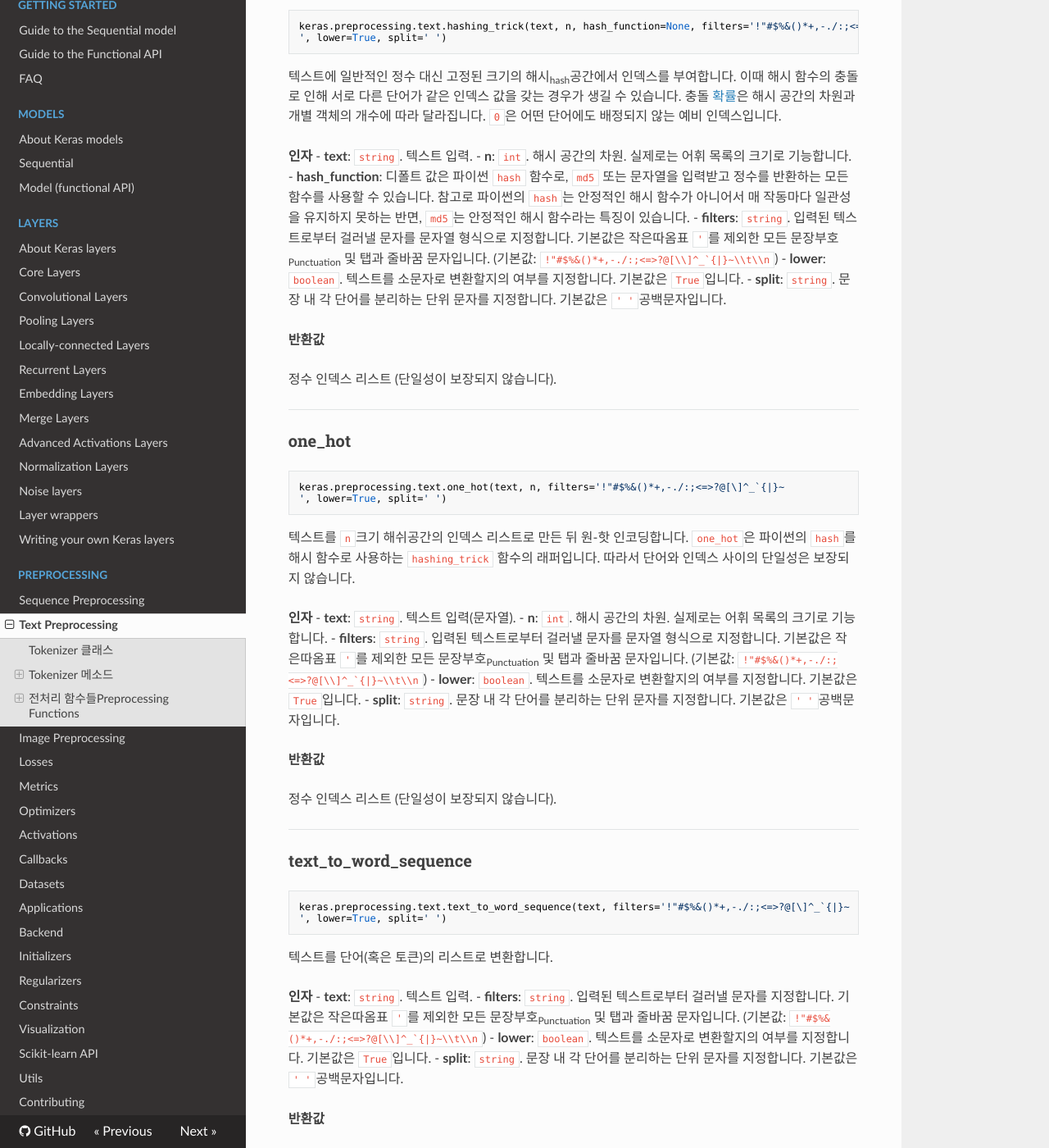
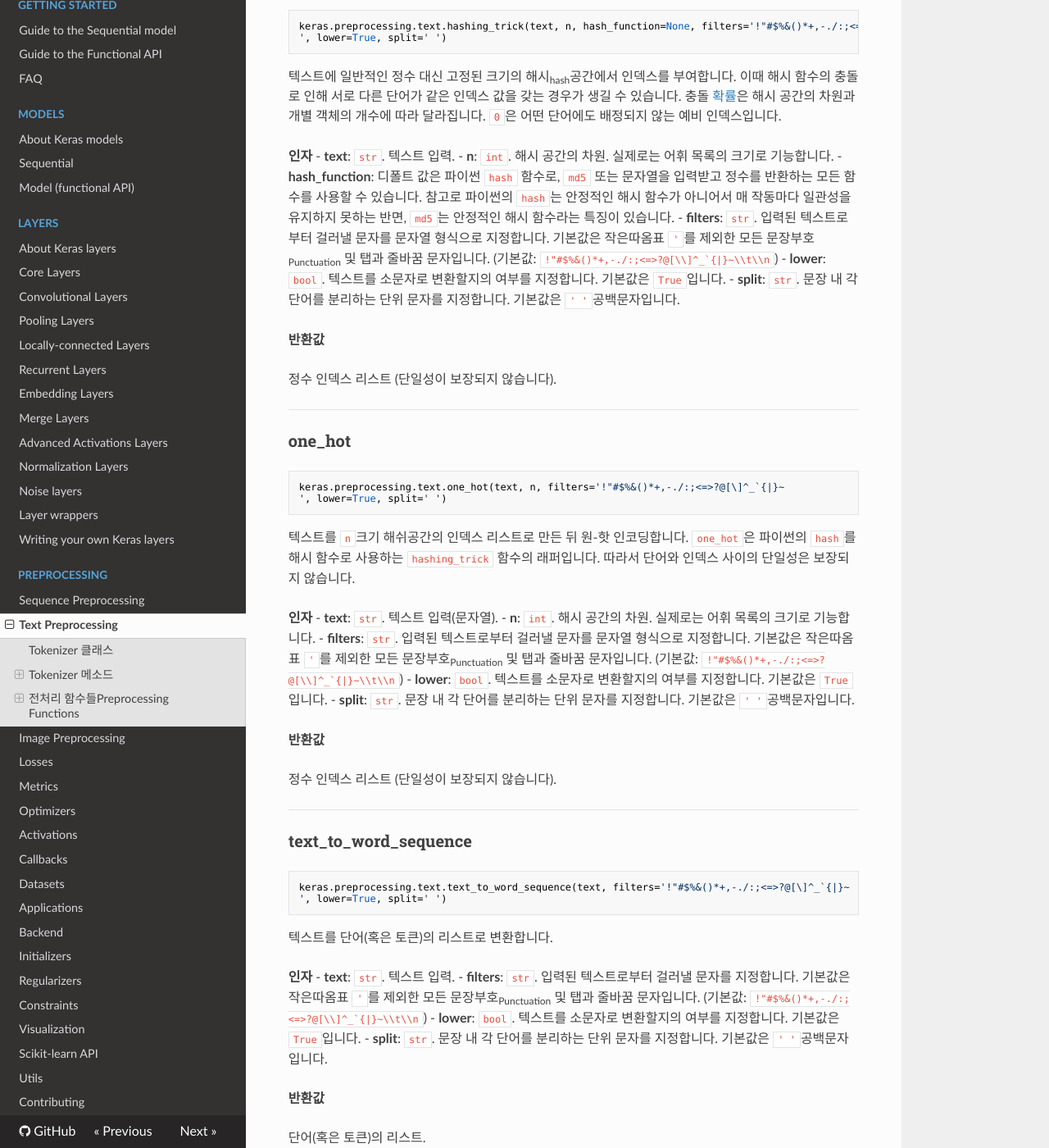
Before and after one commit to keras-team/keras-docs-ko, an MkDocs documentation site: the page built from sources/preprocessing/text.md, in a window 1280 px wide and 1400 px high, scrolled down 5378 px. Shown: the whole window at 82% size. Built offline with MkDocs 1.6.1, drawn with Linux system fonts in a browser that asks for light colours; nearby versions of some CDN libraries; some of the changed text lies outside the part shown.

Commit message:
Fix datatype notation
`string` -> `str`
`boolean` -> `bool`

```diff
--- a/sources/preprocessing/text.md
+++ b/sources/preprocessing/text.md
@@ -14,11 +14,11 @@
 __인자__
 
 - __num_words__: `int`. 사용할 단어 개수의 최대값. 가장 빈번하게 사용되는 `num_words`개의 단어만 보존합니다. `0`은 어떤 단어에도 배정되지 않는 예비 인덱스 값이기 때문에, 입력된 말뭉치 가운데 실제로 보존되는 단어의 개수는 `num_words-1`개가 됩니다.
-- __filters__: `string`. 입력된 텍스트로부터 걸러낼 문자를 지정합니다. 기본값은 작은따옴표 `'`를 제외한 모든 문장부호<sub>Punctuation</sub> 및 탭과 줄바꿈 문자입니다.
-- __lower__: `boolean`. 텍스트를 소문자로 변환할지의 여부를 지정합니다. 기본값은 `True`입니다.
-- __split__: `string`. 문장 내 각 단어를 분리하는 단위 문자를 지정합니다. 기본값은 `' '`공백문자입니다.
-- __char_level__: `boolean`. 참인 경우 단어 대신 `a, z, 0, 9`와 같은 각각의 문자를 별개의 토큰으로 처리합니다.
-- __oov_token__: `string`. 생성한 단어 인덱스`word_index`에 없는 단어를 대체하기 위한 문자열을 지정합니다 (예: `<UNK>`). 기본값은 `None`이며, 지정된 경우 목록 생성시 인덱스에 추가되어 이후 `text_to_sequence` 처리를 할 때 미등록 단어를 대체합니다.
+- __filters__: `str`. 입력된 텍스트로부터 걸러낼 문자를 지정합니다. 기본값은 작은따옴표 `'`를 제외한 모든 문장부호<sub>Punctuation</sub> 및 탭과 줄바꿈 문자입니다.
+- __lower__: `bool`. 텍스트를 소문자로 변환할지의 여부를 지정합니다. 기본값은 `True`입니다.
+- __split__: `str`. 문장 내 각 단어를 분리하는 단위 문자를 지정합니다. 기본값은 `' '`공백문자입니다.
+- __char_level__: `bool`. 참인 경우 단어 대신 `a, z, 0, 9`와 같은 각각의 문자를 별개의 토큰으로 처리합니다.
+- __oov_token__: `str`. 생성한 단어 인덱스`word_index`에 없는 단어를 대체하기 위한 문자열을 지정합니다 (예: `<UNK>`). 기본값은 `None`이며, 지정된 경우 목록 생성시 인덱스에 추가되어 이후 `text_to_sequence` 처리를 할 때 미등록 단어를 대체합니다.
 
 기본 설정을 따를 경우, 입력된 텍스트에서 `'`를 제외한 모든 문장부호를 삭제하여 단어의 나열로 만든 다음 공백으로 분리하여 토큰의 리스트를 만듭니다. 이 토큰으로 인덱스를 생성하거나 필요한 행렬을 만듭니다.
 
@@ -189,12 +189,12 @@
 텍스트에 일반적인 정수 대신 고정된 크기의 해시<sub>hash</sub>공간에서 인덱스를 부여합니다. 이때 해시 함수의 충돌로 인해 서로 다른 단어가 같은 인덱스 값을 갖는 경우가 생길 수 있습니다. 충돌 [확률](https://en.wikipedia.org/wiki/Birthday_problem#Probability_table)은 해시 공간의 차원과 개별 객체의 개수에 따라 달라집니다. `0`은 어떤 단어에도 배정되지 않는 예비 인덱스입니다.
 
 __인자__
-- __text__: `string`. 텍스트 입력.
+- __text__: `str`. 텍스트 입력.
 - __n__: `int`. 해시 공간의 차원. 실제로는 어휘 목록의 크기로 기능합니다.
 - __hash_function__: 디폴트 값은 파이썬 `hash` 함수로, `md5` 또는 문자열을 입력받고 정수를 반환하는 모든 함수를 사용할 수 있습니다. 참고로 파이썬의 `hash`는 안정적인 해시 함수가 아니어서 매 작동마다 일관성을 유지하지 못하는 반면, `md5`는 안정적인 해시 함수라는 특징이 있습니다.
-- __filters__: `string`. 입력된 텍스트로부터 걸러낼 문자를 문자열 형식으로 지정합니다. 기본값은 작은따옴표 `'`를 제외한 모든 문장부호<sub>Punctuation</sub> 및 탭과 줄바꿈 문자입니다. (기본값: ``!"#$%&()*+,-./:;<=>?@[\\]^_`{|}~\\t\\n``)
-- __lower__: `boolean`. 텍스트를 소문자로 변환할지의 여부를 지정합니다. 기본값은 `True`입니다.
-- __split__: `string`. 문장 내 각 단어를 분리하는 단위 문자를 지정합니다. 기본값은 `' '`공백문자입니다.
+- __filters__: `str`. 입력된 텍스트로부터 걸러낼 문자를 문자열 형식으로 지정합니다. 기본값은 작은따옴표 `'`를 제외한 모든 문장부호<sub>Punctuation</sub> 및 탭과 줄바꿈 문자입니다. (기본값: ``!"#$%&()*+,-./:;<=>?@[\\]^_`{|}~\\t\\n``)
+- __lower__: `bool`. 텍스트를 소문자로 변환할지의 여부를 지정합니다. 기본값은 `True`입니다.
+- __split__: `str`. 문장 내 각 단어를 분리하는 단위 문자를 지정합니다. 기본값은 `' '`공백문자입니다.
 
 __반환값__
 
@@ -210,11 +210,11 @@
 텍스트를 `n`크기 해쉬공간의 인덱스 리스트로 만든 뒤 원-핫 인코딩합니다. `one_hot`은 파이썬의 `hash`를 해시 함수로 사용하는 `hashing_trick` 함수의 래퍼입니다. 따라서 단어와 인덱스 사이의 단일성은 보장되지 않습니다.
 
 __인자__
-- __text__: `string`. 텍스트 입력(문자열).
+- __text__: `str`. 텍스트 입력(문자열).
 - __n__: `int`. 해시 공간의 차원. 실제로는 어휘 목록의 크기로 기능합니다.
-- __filters__: `string`. 입력된 텍스트로부터 걸러낼 문자를 문자열 형식으로 지정합니다. 기본값은 작은따옴표 `'`를 제외한 모든 문장부호<sub>Punctuation</sub> 및 탭과 줄바꿈 문자입니다. (기본값: ``!"#$%&()*+,-./:;<=>?@[\\]^_`{|}~\\t\\n``)
-- __lower__: `boolean`. 텍스트를 소문자로 변환할지의 여부를 지정합니다. 기본값은 `True`입니다.
-- __split__: `string`. 문장 내 각 단어를 분리하는 단위 문자를 지정합니다. 기본값은 `' '`공백문자입니다.
+- __filters__: `str`. 입력된 텍스트로부터 걸러낼 문자를 문자열 형식으로 지정합니다. 기본값은 작은따옴표 `'`를 제외한 모든 문장부호<sub>Punctuation</sub> 및 탭과 줄바꿈 문자입니다. (기본값: ``!"#$%&()*+,-./:;<=>?@[\\]^_`{|}~\\t\\n``)
+- __lower__: `bool`. 텍스트를 소문자로 변환할지의 여부를 지정합니다. 기본값은 `True`입니다.
+- __split__: `str`. 문장 내 각 단어를 분리하는 단위 문자를 지정합니다. 기본값은 `' '`공백문자입니다.
 
 __반환값__
 
@@ -230,10 +230,10 @@
 텍스트를 단어(혹은 토큰)의 리스트로 변환합니다.
 
 __인자__
-- __text__: `string`. 텍스트 입력.
-- __filters__: `string`. 입력된 텍스트로부터 걸러낼 문자를 지정합니다. 기본값은 작은따옴표 `'`를 제외한 모든 문장부호<sub>Punctuation</sub> 및 탭과 줄바꿈 문자입니다. (기본값: ``!"#$%&()*+,-./:;<=>?@[\\]^_`{|}~\\t\\n``)
-- __lower__: `boolean`. 텍스트를 소문자로 변환할지의 여부를 지정합니다. 기본값은 `True`입니다.
-- __split__: `string`. 문장 내 각 단어를 분리하는 단위 문자를 지정합니다. 기본값은 `' '`공백문자입니다.
+- __text__: `str`. 텍스트 입력.
+- __filters__: `str`. 입력된 텍스트로부터 걸러낼 문자를 지정합니다. 기본값은 작은따옴표 `'`를 제외한 모든 문장부호<sub>Punctuation</sub> 및 탭과 줄바꿈 문자입니다. (기본값: ``!"#$%&()*+,-./:;<=>?@[\\]^_`{|}~\\t\\n``)
+- __lower__: `bool`. 텍스트를 소문자로 변환할지의 여부를 지정합니다. 기본값은 `True`입니다.
+- __split__: `str`. 문장 내 각 단어를 분리하는 단위 문자를 지정합니다. 기본값은 `' '`공백문자입니다.
 
 __반환값__
 
```
